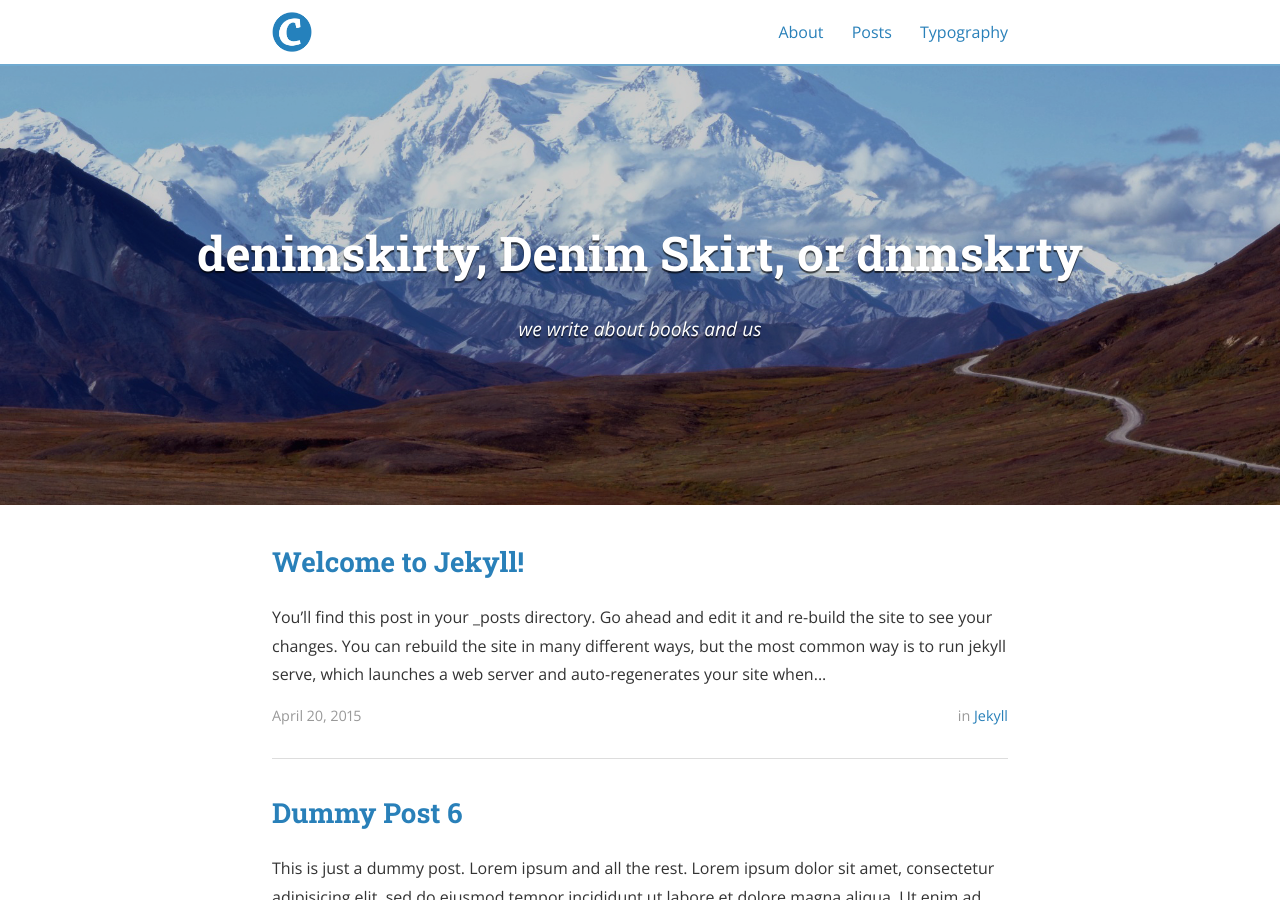
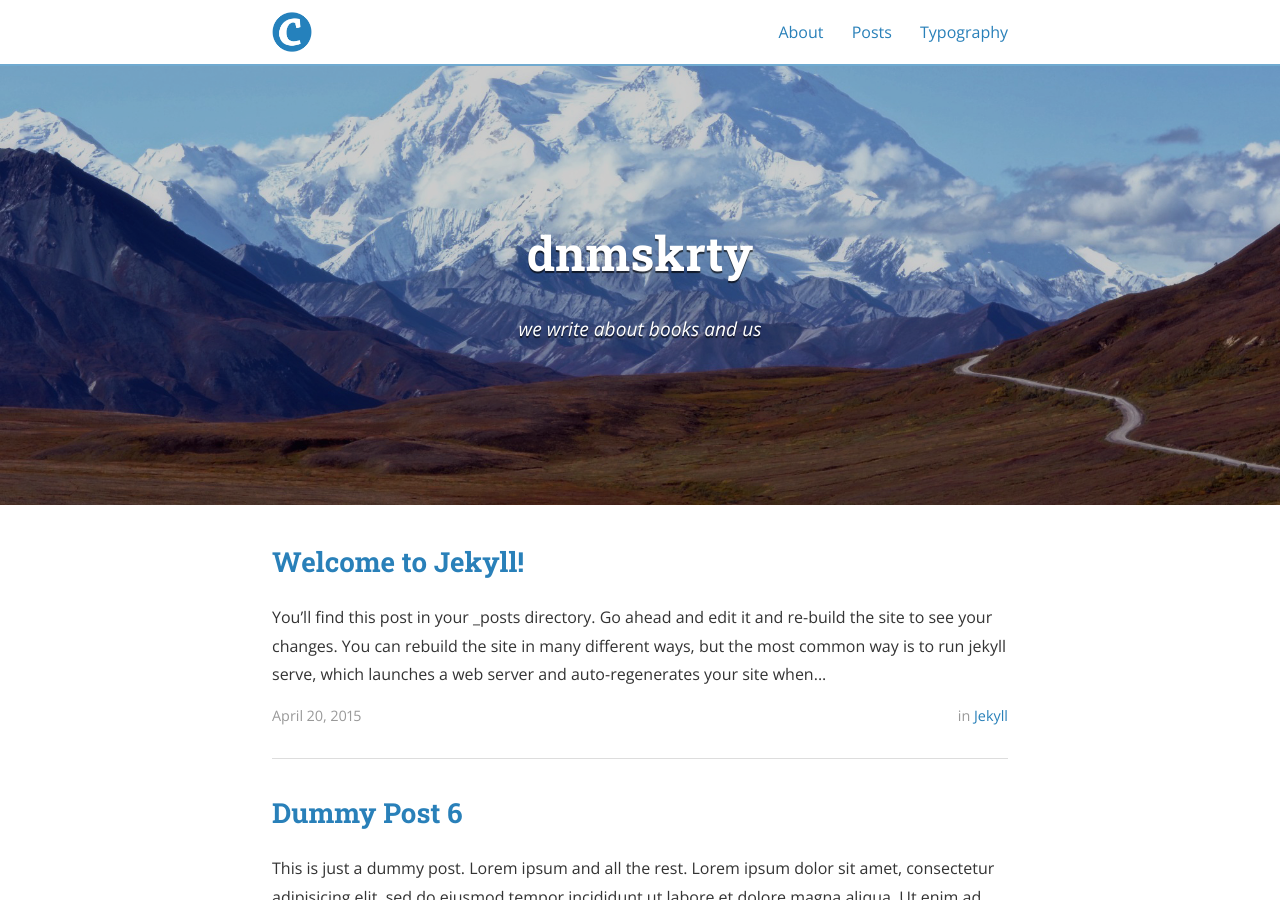
Before and after one commit to denimskirty/denimskirty.github.io, a Jekyll site: the page built from index.html, in a window 1280 px wide and 900 px high. Built offline with Jekyll 4.4.1, drawn with Linux system fonts in a browser that asks for light colours; nearby versions of some CDN libraries; the list of posts is cut into pages by our own code.

Commit message:
Update _config.yml

```diff
--- a/_config.yml
+++ b/_config.yml
@@ -9,7 +9,7 @@
   - "/vendor/"
 
 # Site settings
-title: denimskirty, Denim Skirt, or dnmskrty
+title: dnmskrty
 subtitle: "we write about books and us"
 email: denimskirty@gmail.com
 name: Denim Skirt
@@ -81,7 +81,7 @@
   - name: Instagram
     icon: instagram
     username: "@denimskirty"
-    url: https://www.instagram.com/e.mo.tion2015/
+    url: https://www.instagram.com/denimskirty/
     desc: Follow me on Instagram
     share: false
 
```
